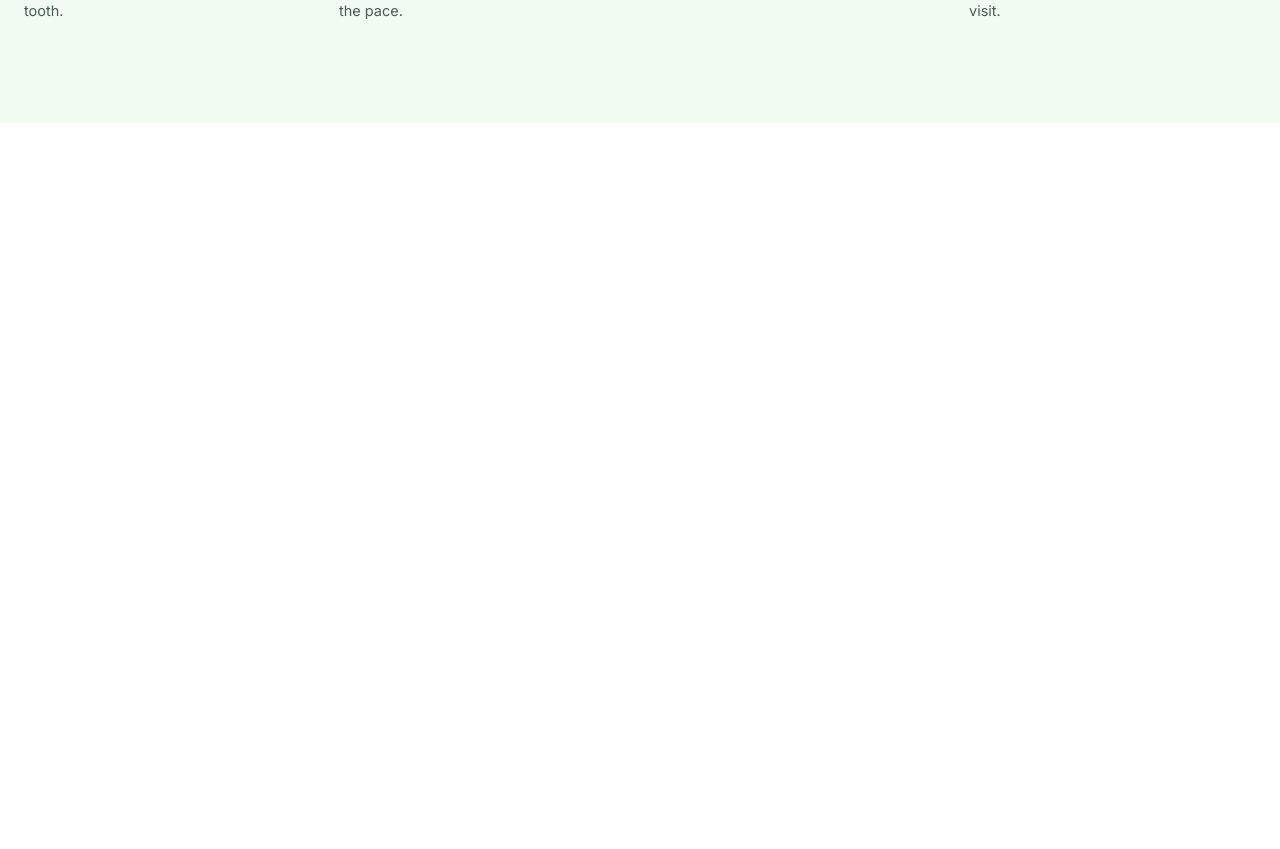
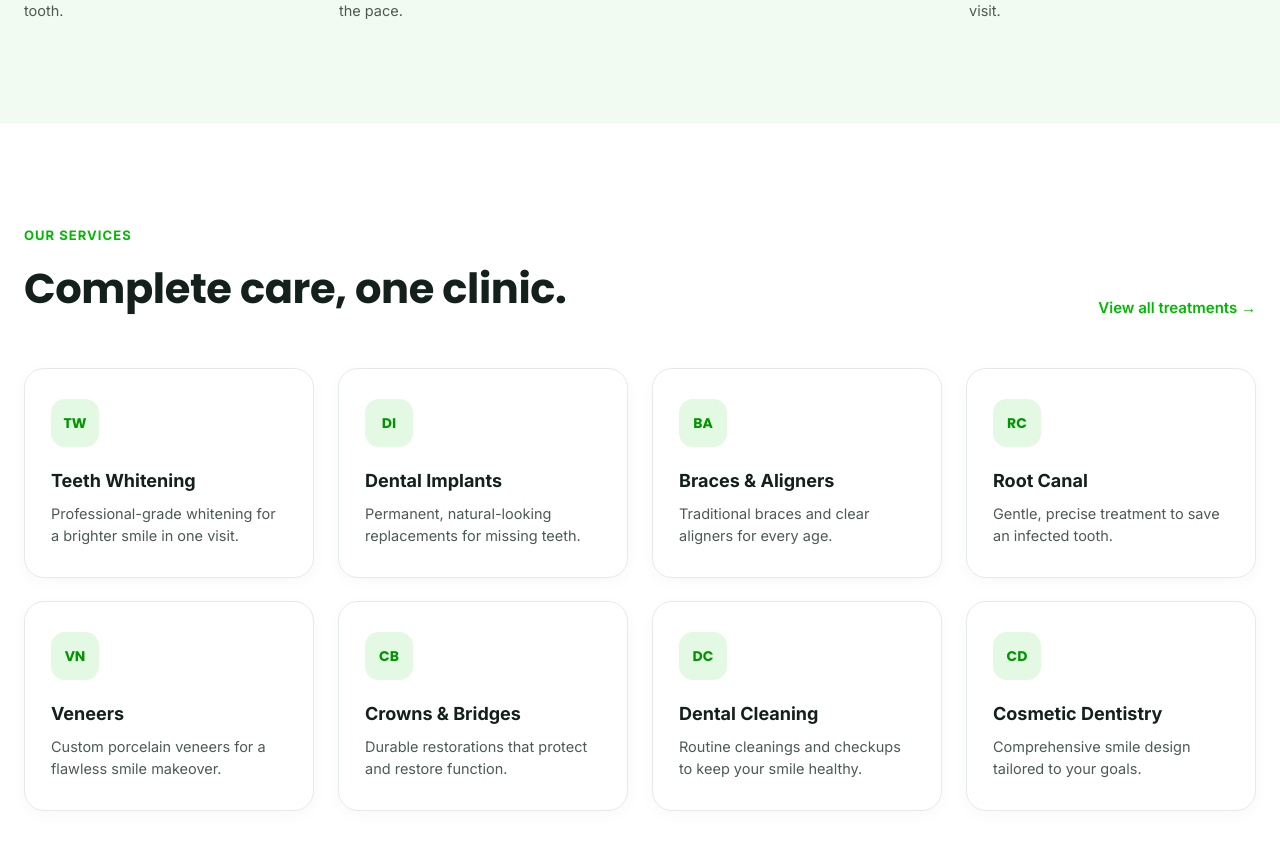
Before and after one commit to hadihssn/smileup, a Next.js app: page / in a window 1280 px wide. Shown: the part 1462-2311 px from the top of the page. Before the commit the page ends 1585 px from the top, so only its background shows below. Built offline with nearby package versions, Linux system fonts and the light colour scheme.

Commit message:
feat: build Services grid
Auto-fit responsive grid of 8 service cards with icon badges and a
hover lift effect done purely in CSS.

```diff
--- a/src/app/page.tsx
+++ b/src/app/page.tsx
@@ -1,6 +1,7 @@
 import { Navbar } from "@/components/layout/Navbar";
 import { Hero } from "@/components/sections/Hero";
 import { Approach } from "@/components/sections/Approach";
+import { Services } from "@/components/sections/Services";
 
 export default function Home() {
   return (
@@ -9,6 +10,7 @@ export default function Home() {
       <main>
         <Hero />
         <Approach />
+        <Services />
       </main>
     </>
   );
--- /dev/null
+++ b/src/components/sections/Services.tsx
@@ -0,0 +1,45 @@
+import { services } from "@/data/site";
+import { Reveal } from "@/components/ui/Reveal";
+
+export function Services() {
+  return (
+    <section id="services" className="px-6 py-[clamp(64px,8vw,110px)]">
+      <div className="mx-auto max-w-[1240px]">
+        <div className="mb-12 flex flex-wrap items-end justify-between gap-5">
+          <Reveal variant="fade" className="max-w-[600px]">
+            <div className="mb-3 text-[13px] font-bold tracking-[0.08em] text-brand uppercase">
+              Our Services
+            </div>
+            <h2 className="font-heading text-[clamp(1.8rem,3vw+1rem,2.6rem)] font-bold tracking-[-0.01em] text-ink">
+              Complete care, one clinic.
+            </h2>
+          </Reveal>
+          <a
+            href="#book"
+            className="text-[15px] font-semibold whitespace-nowrap text-brand"
+          >
+            View all treatments →
+          </a>
+        </div>
+
+        <div className="grid grid-cols-[repeat(auto-fit,minmax(260px,1fr))] gap-6">
+          {services.map((service) => (
+            <Reveal
+              key={service.code}
+              variant="fade"
+              className="rounded-[20px] border border-line bg-white p-[30px_26px] shadow-[0_4px_16px_rgba(20,32,27,0.03)] transition-[box-shadow,transform] duration-[250ms] hover:-translate-y-1 hover:shadow-[0_16px_36px_rgba(0,150,0,0.16)]"
+            >
+              <div className="mb-5 flex h-12 w-12 items-center justify-center rounded-[14px] bg-brand-tint font-heading text-sm font-bold text-brand-dark">
+                {service.code}
+              </div>
+              <h3 className="mb-2 text-lg font-bold text-ink">
+                {service.title}
+              </h3>
+              <p className="text-[14.5px] text-muted">{service.desc}</p>
+            </Reveal>
+          ))}
+        </div>
+      </div>
+    </section>
+  );
+}
```
Also changed, not shown: 1 other file (tests, documents, lock files or other folders).
